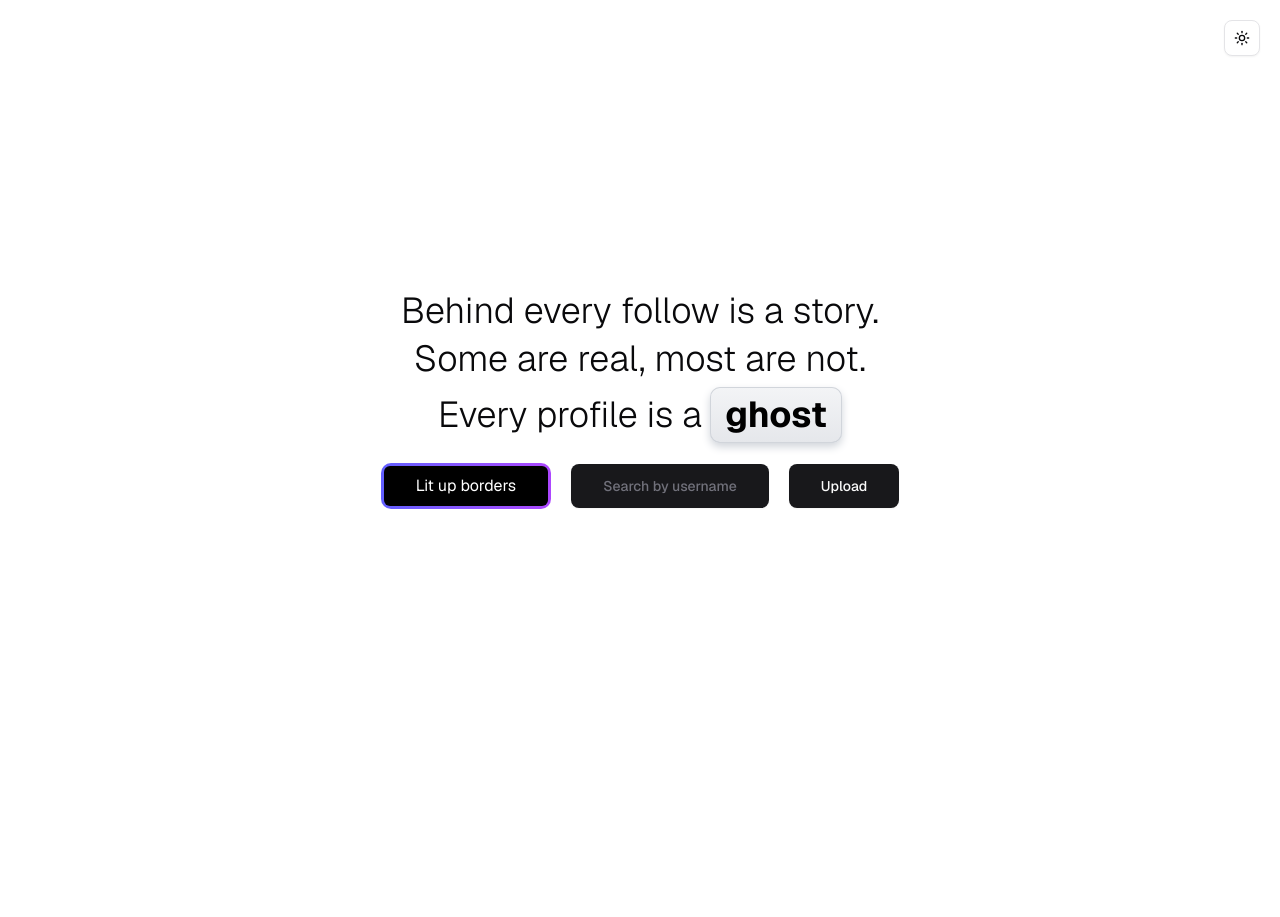
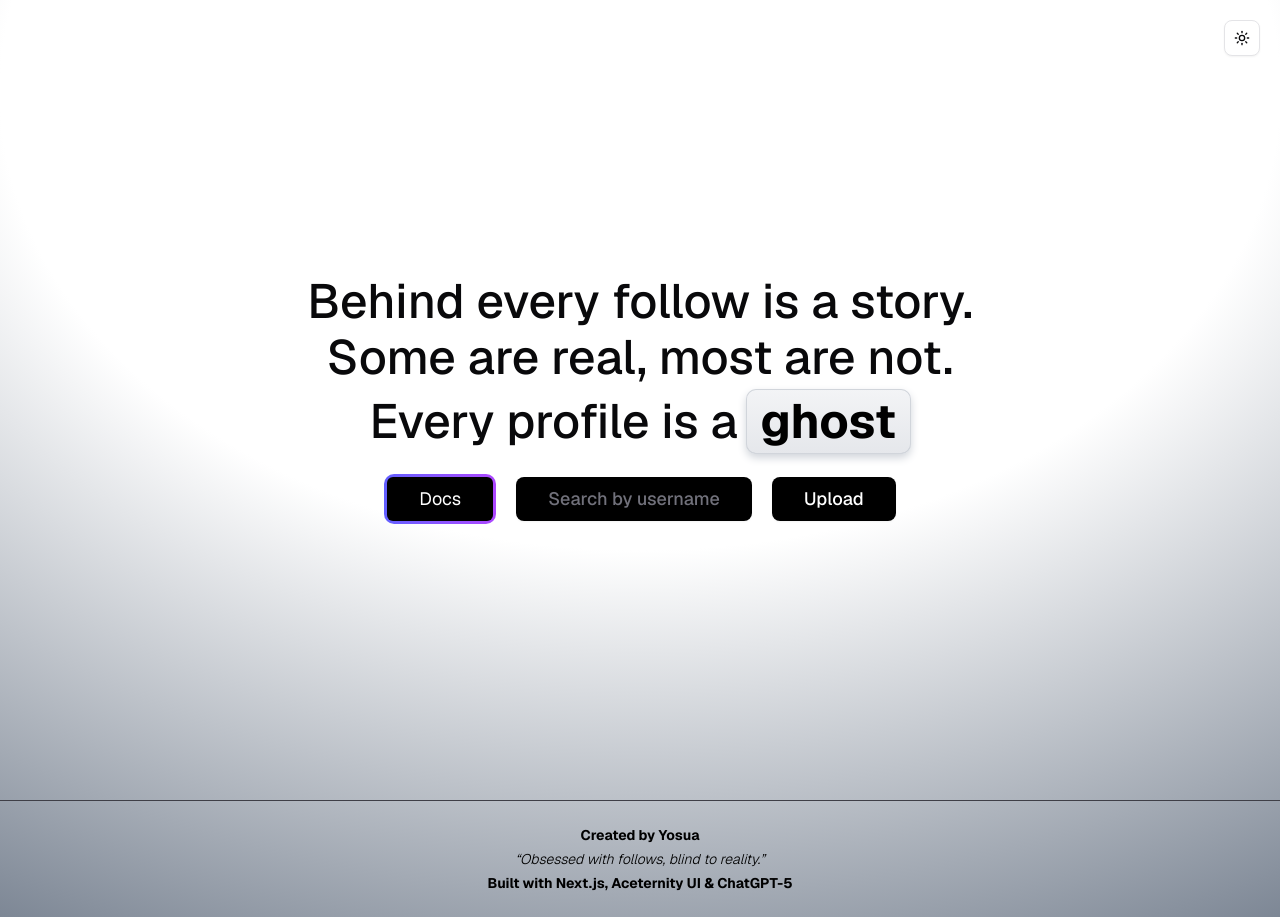
Before and after one commit to Yosxxx/social-lens, a Next.js app: page / in a window 1280 px wide. Before the commit the page ends 800 px from the top, so only its background shows below. Built offline with nearby package versions, Linux system fonts and the light colour scheme.

Commit message:
chore(deps): install Geist library feat(font): switch to GeistSans feat(ui): add footer component style(ui): update background fix(ui): correct container-text-flip background color

```diff
--- a/src/app/layout.tsx
+++ b/src/app/layout.tsx
@@ -1,10 +1,8 @@
 import "./globals.css";
-import { Geist } from "next/font/google";
 import { ThemeProvider } from "@/components/theme/theme-provider";
-
-const geist = Geist({
-  subsets: ["latin"],
-});
+import { GeistSans } from "geist/font/sans";
+import ThemedBackground from "@/components/theme/theme-background";
+import Footer from "@/components/footer";
 
 export default function RootLayout({
   children,
@@ -12,9 +10,13 @@ export default function RootLayout({
   children: React.ReactNode;
 }>) {
   return (
-    <html lang="en" className={geist.className} suppressHydrationWarning>
-      <body>
-        <ThemeProvider>{children}</ThemeProvider>
+    <html lang="en" className={GeistSans.className} suppressHydrationWarning>
+      <body className="transition">
+        <ThemeProvider>
+          <ThemedBackground>
+            {children} <Footer />
+          </ThemedBackground>
+        </ThemeProvider>
       </body>
     </html>
   );
--- a/src/app/page.tsx
+++ b/src/app/page.tsx
@@ -5,11 +5,12 @@ import ThemeToggleButton from "@/components/theme/theme-toggle-btn";
 
 export default function Home() {
   return (
-    <div className="flex min-h-screen justify-center items-center flex-col gap-y-5">
+    <div className="flex min-h-screen justify-center items-center flex-col gap-y-5 ">
       <span className="fixed top-5 right-5">
         <ThemeToggleButton />
       </span>
-      <div className="flex gap-y-2 flex-col text-4xl font-light text-center">
+
+      <div className="flex gap-y-2 flex-col text-center font-medium text-5xl">
         <div>Behind every follow is a story.</div>
         <div>Some are real, most are not.</div>
 
@@ -17,28 +18,31 @@ export default function Home() {
           <span>Every profile is a</span>
           <ContainerTextFlip
             words={["loyal", "fake", "ghost", "watcher"]}
-            textClassName="text-4xl"
+            textClassName="text-5xl"
             className="ml-2"
             interval={2000}
           />
         </div>
       </div>
+
       <div className="flex gap-5 items-center">
         <Link href={"#"}>
-          <button className="p-[3px] relative">
-            <div className="absolute inset-0 bg-gradient-to-r from-indigo-500 to-purple-500 rounded-lg" />
-            <div className="px-8 py-2  bg-black rounded-[6px]  relative group transition duration-200 text-white hover:bg-transparent">
-              Lit up borders
+          <button className="p-[3px] relative ">
+            <div className="absolute inset-0 bg-gradient-to-r from-indigo-500 to-purple-500 rounded-lg " />
+            <div className="px-8 py-2 bg-black rounded-[6px]  relative group transition duration-200 text-white hover:bg-transparent text-lg">
+              Docs
             </div>
           </button>
         </Link>
         <Link href={"#"}>
-          <Button className="text-zinc-500 py-5.5 px-8 cursor-not-allowed">
+          <Button className="text-zinc-500 py-5.5 px-8 cursor-not-allowed bg-black text-lg  ">
             Search by username
           </Button>
         </Link>
         <Link href={"#"}>
-          <Button className="py-5.5 px-8">Upload</Button>
+          <Button className="py-5.5 px-8 text-white z-10 bg-black text-lg ">
+            Upload
+          </Button>
         </Link>
       </div>
     </div>
--- /dev/null
+++ b/src/components/footer.tsx
@@ -0,0 +1,11 @@
+export default function Footer() {
+  return (
+    <footer className="flex flex-col items-center justify-center text-center py-6 border-t-1 border-zinc-700 text-sm  text-black dark:text-zinc-200 font-bold">
+      <p>Created by Yosua</p>
+      <p className="mt-1 m italic font-light">
+        “Obsessed with follows, blind to reality.”
+      </p>
+      <p className="mt-1 ">Built with Next.js, Aceternity UI & ChatGPT-5</p>
+    </footer>
+  );
+}
--- /dev/null
+++ b/src/components/theme/theme-background.tsx
@@ -0,0 +1,32 @@
+"use client";
+
+export default function ThemedBackground({
+  children,
+}: {
+  children: React.ReactNode;
+}) {
+  return (
+    <div className="min-h-screen w-full relative overflow-hidden">
+      {/* Light mode background (radial from top) */}
+      <div
+        className="absolute inset-0 z-0 pointer-events-none dark:hidden"
+        style={{
+          background:
+            "radial-gradient(125% 125% at 50% 10%, #ffffff 40%, #475569 100%)",
+        }}
+      />
+
+      {/* Dark Horizon Glow */}
+      <div
+        className="absolute inset-0 z-0 pointer-events-none hidden dark:block"
+        style={{
+          background:
+            "radial-gradient(125% 125% at 50% 90%, #000000 40%, #0d1a36 100%)",
+        }}
+      />
+
+      {/* Foreground content */}
+      <div className="relative z-10">{children}</div>
+    </div>
+  );
+}
--- a/src/components/theme/theme-toggle-btn.tsx
+++ b/src/components/theme/theme-toggle-btn.tsx
@@ -3,7 +3,6 @@
 import * as React from "react";
 import { Moon, Sun } from "lucide-react";
 import { useTheme } from "next-themes";
-
 import { Button } from "@/components/ui/button";
 
 export default function ThemeToggleButton() {
--- a/src/components/ui/button.tsx
+++ b/src/components/ui/button.tsx
@@ -9,7 +9,7 @@ const buttonVariants = cva(
   {
     variants: {
       variant: {
-        default: "bg-primary text-primary-foreground shadow-xs",
+        default: "bg-primary text-primary-foreground shadow-xs dark:-zinc-500",
         destructive:
           "bg-destructive text-white shadow-xs hover:bg-destructive/90 focus-visible:ring-destructive/20 dark:focus-visible:ring-destructive/40 dark:bg-destructive/60",
         outline:
--- a/src/components/ui/container-text-flip.tsx
+++ b/src/components/ui/container-text-flip.tsx
@@ -82,10 +82,10 @@ export function ContainerTextFlip({
       animate={{ width }}
       transition={{ duration: animationDuration / 2000 }}
       className={cn(
-        "relative inline-block rounded-lg py-2 text-center text-4xl font-bold text-black dark:text-white",
+        "relative inline-block rounded-lg py-2 text-center text-4xl font-bold text-black dark:text-black",
         "[background:linear-gradient(to_bottom,#f3f4f6,#e5e7eb)]",
         "shadow-[inset_0_-1px_#d1d5db,inset_0_0_0_1px_#d1d5db,_0_4px_8px_#d1d5db]",
-        "dark:[background:linear-gradient(to_bottom,#374151,#1f2937)]",
+
         "dark:shadow-[inset_0_-1px_#10171e,inset_0_0_0_1px_hsla(205,89%,46%,.24),_0_4px_8px_#00000052]",
         className
       )}
```
